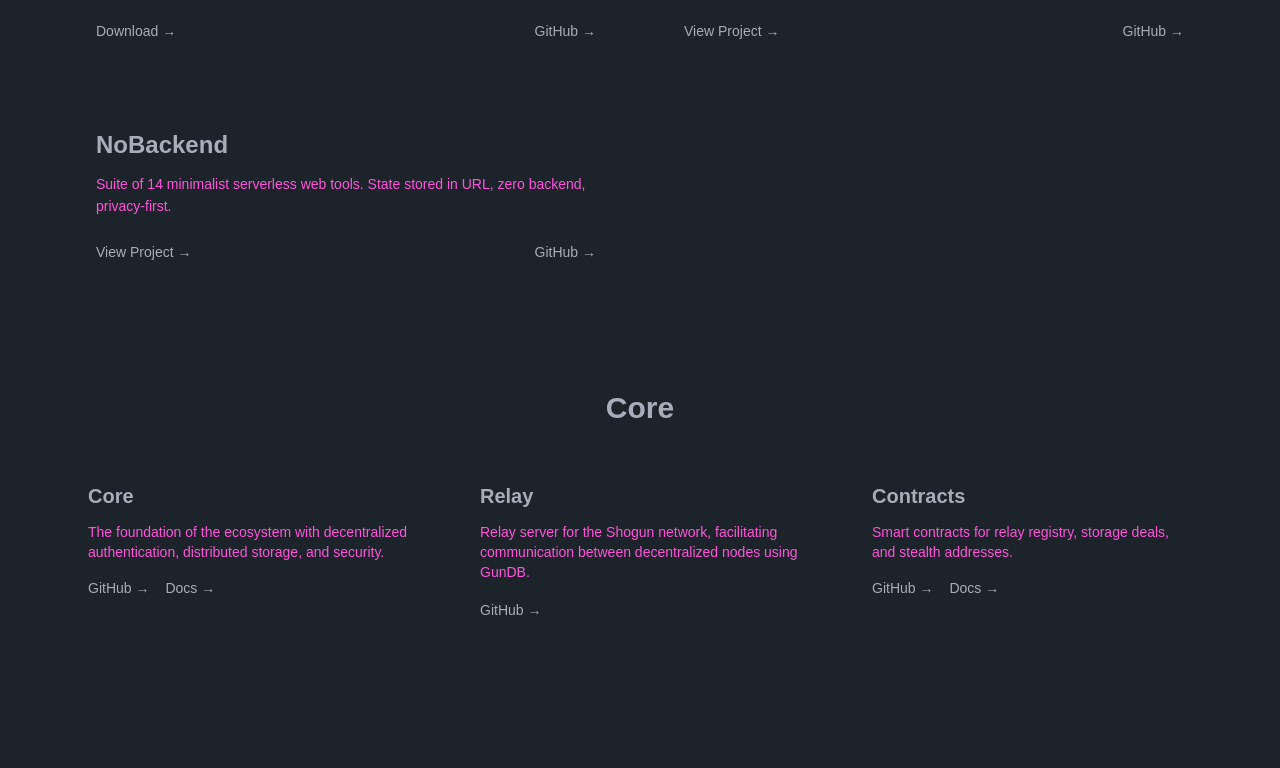
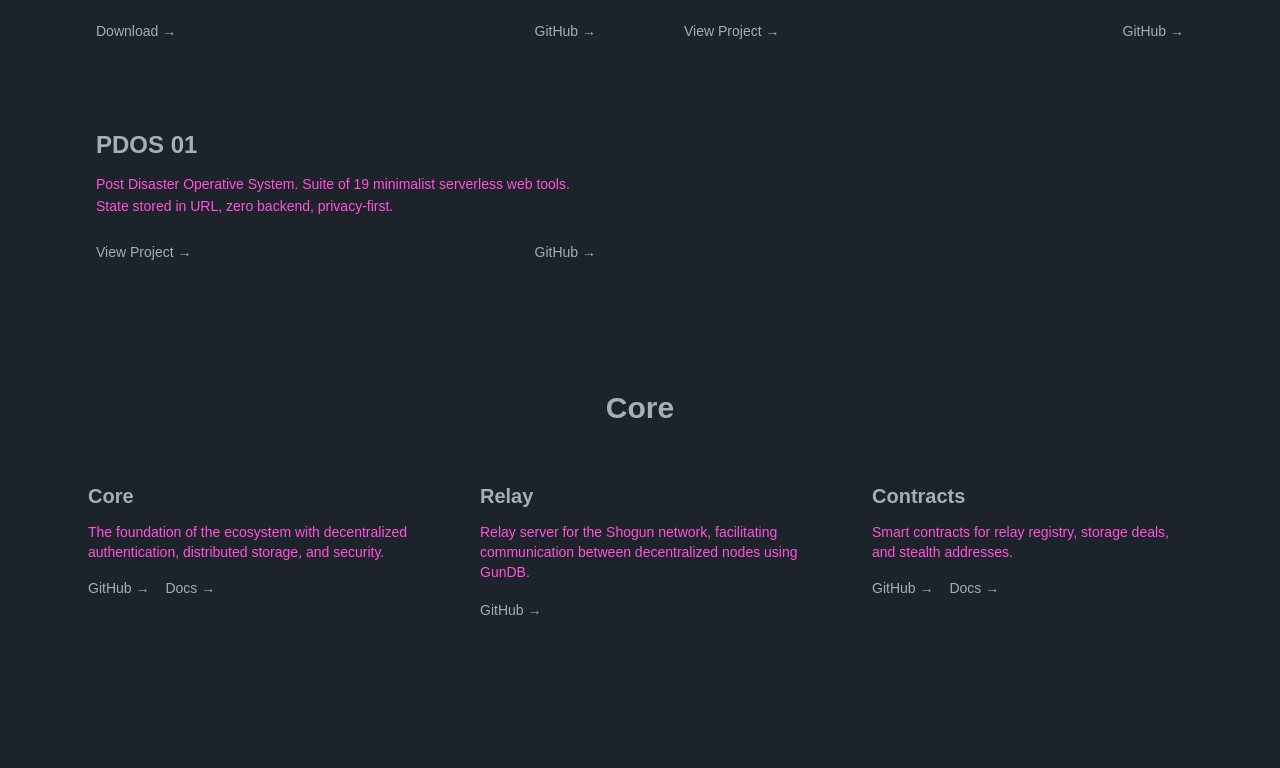
Before and after one commit to scobru/shogun-landing, a plain HTML site: page index.html in a window 1280 px wide. Shown: the part 1786-2554 px from the top of the page. Drawn offline with nearby package versions, Linux system fonts and the light colour scheme; a web font is replaced by a local one.

Commit message:
feat: rename nobackend to pdos 01

```diff
--- a/index.html
+++ b/index.html
@@ -397,11 +397,12 @@
             </div>
           </div>
 
-          <!-- NoBackend -->
+          <!-- PDOS 01 -->
           <div class="minimal-card rounded-lg p-8">
-            <h2 class="text-2xl font-semibold mb-3">NoBackend</h2>
+            <h2 class="text-2xl font-semibold mb-3">PDOS 01</h2>
             <p class="text-secondary mb-6 text-sm leading-relaxed">
-              Suite of 14 minimalist serverless web tools. State stored in URL, zero backend, privacy-first.
+              Post Disaster Operative System. Suite of 19 minimalist serverless web tools. State stored in URL, zero
+              backend, privacy-first.
             </p>
             <div class="flex justify-between items-center">
               <a href="https://nobackend.shogun-eco.xyz/" target="_blank" class="minimal-link text-sm">
```
